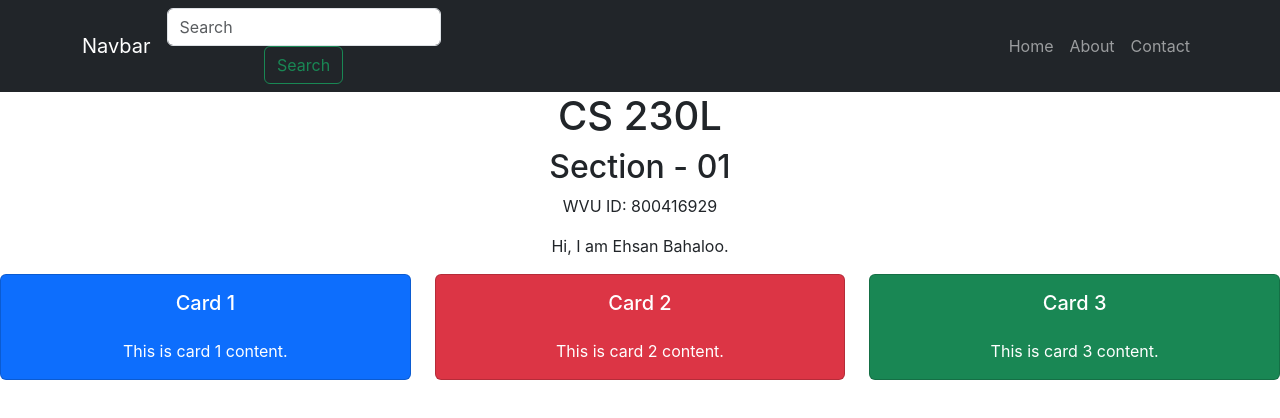
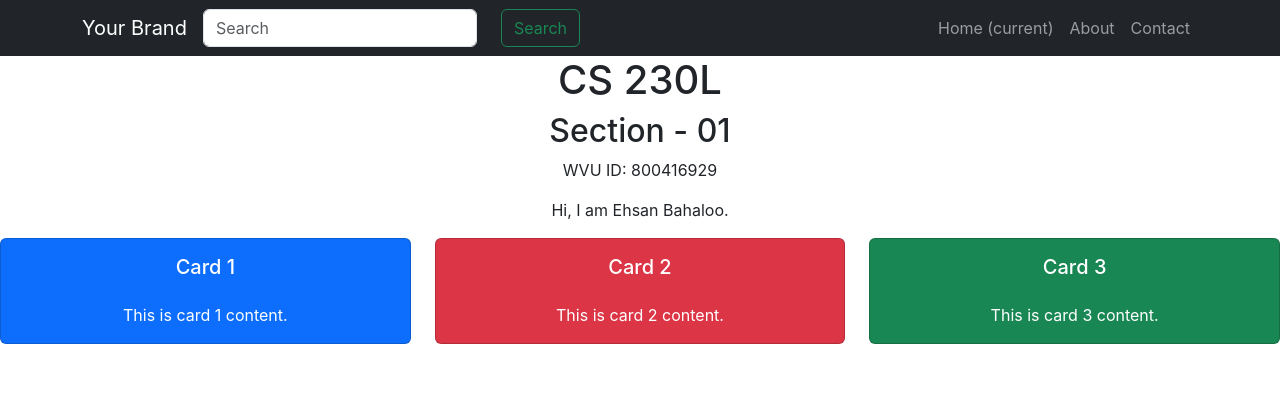
Before and after one commit to ebahaloowvu/CS230L7, a React (Create React App) app: page / in a window 1280 px wide. Shown: the top 418 px of the page. Built offline with nearby package versions, Linux system fonts and the light colour scheme; the HTML template or start-up script is replaced by a standard one.

Commit message:
Update Navbar.js

```diff
--- a/src/Navbar.js
+++ b/src/Navbar.js
@@ -5,7 +5,7 @@ const Navbar = () => {
     <nav className="navbar navbar-expand-lg navbar-dark bg-dark">
       <div className="container">
         <a className="navbar-brand" href="#">
-          Navbar
+          Your Brand
         </a>
         <button
           className="navbar-toggler"
@@ -20,20 +20,26 @@ const Navbar = () => {
         </button>
         <div className="collapse navbar-collapse justify-content-between" id="navbarSupportedContent">
           <form className="form-inline">
+            <div className="row">
+              <div className="col">
                 <input
                   className="form-control mr-sm-2"
                   type="search"
                   placeholder="Search"
                   aria-label="Search"
                 />
+              </div>
+              <div className="col-auto">
                 <button className="btn btn-outline-success my-2 my-sm-0" type="submit">
                   Search
                 </button>
+              </div>
+            </div>
           </form>
           <ul className="navbar-nav">
             <li className="nav-item active">
               <a className="nav-link" href="#">
-                Home <span className="sr-only"></span>
+                Home <span className="sr-only">(current)</span>
               </a>
             </li>
             <li className="nav-item">
```
Lines whose indentation alone changed are shown as unchanged.
